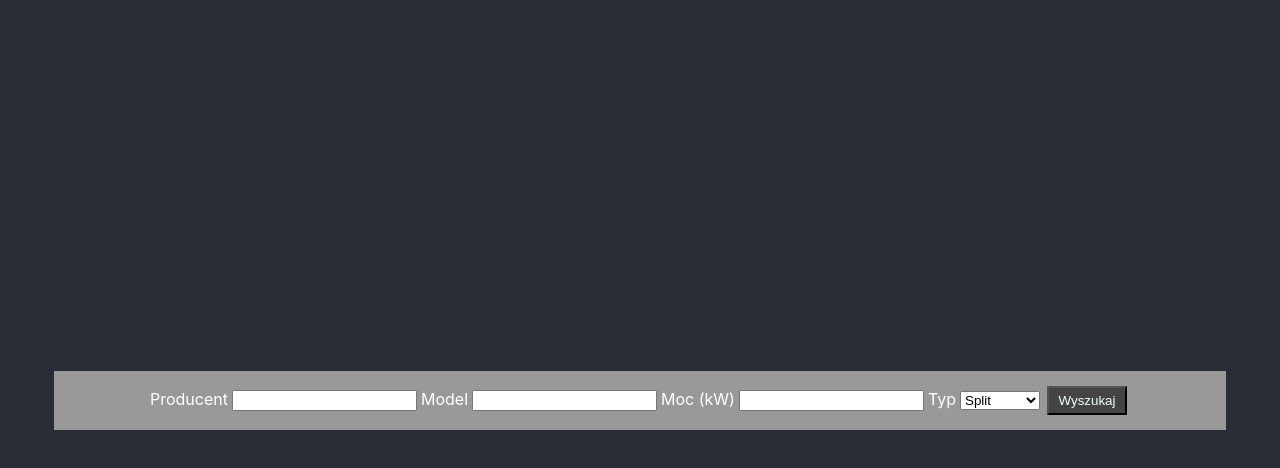
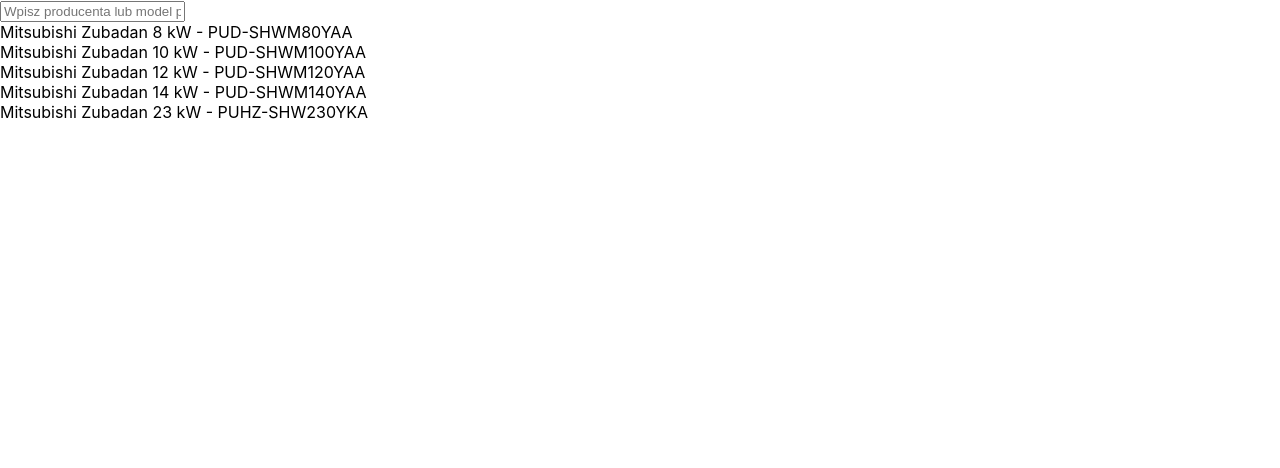
Before and after one commit to DarGrz/HP-Comparison, a React (Create React App) app in the folder hpc/: page / in a window 1280 px wide. Shown: the top 468 px of the page. Built offline with nearby package versions, Linux system fonts and the light colour scheme.

Commit message:
Added filter an DataBase

```diff
--- a/hpc/package.json
+++ b/hpc/package.json
@@ -9,6 +9,9 @@
     "react": "^18.2.0",
     "react-dom": "^18.2.0",
     "react-scripts": "5.0.1",
+    "react-select": "^5.4.0",
+    "semantic-ui-css": "^2.4.1",
+    "semantic-ui-react": "^2.1.3",
     "web-vitals": "^2.1.4"
   },
   "scripts": {
--- a/hpc/src/App.js
+++ b/hpc/src/App.js
@@ -1,11 +1,9 @@
-import logo from "./logo.svg";
-import "./App.css";
-import SearchForm from "./components/SearchForm";
+import SearchBar from "./components/SearchBar";
 
 function App() {
   return (
     <div className="main">
-      <SearchForm />
+      <SearchBar />
     </div>
   );
 }
--- a/hpc/src/components/Button.js
+++ /dev/null
@@ -1,16 +0,0 @@
-import React from "react";
-import classes from "./Button.module.css";
-
-const Button = (props) => {
-  return (
-    <button
-      className={classes.button}
-      type={props.type || "button"}
-      onClick={props.onClick}
-    >
-      {props.children}
-    </button>
-  );
-};
-
-export default Button;
--- a/hpc/src/components/Button.module.css
+++ /dev/null
@@ -1,8 +0,0 @@
-.button {
-  color: azure;
-  background-color: rgb(69, 68, 68);
-  padding: 5px;
-  margin: 5px;
-  width: 5rem;
-  justify-self: flex-end;
-}
--- /dev/null
+++ b/hpc/src/components/SearchBar.jsx
@@ -0,0 +1,28 @@
+import React, { useState } from "react";
+import { Pompy } from "./dummy_data";
+import SearchFilter from "./SearchFilter";
+
+function SearchBar() {
+  const [search, setSearch] = useState("");
+
+  const keys = ["producent", "power", "models", "pn"];
+
+  const searcher = (data) => {
+    return data.filter((item) =>
+      keys.some((key) => item[key].toLowerCase().includes(search))
+    );
+  };
+
+  return (
+    <div>
+      <input
+        placeholder="Wpisz producenta lub model pompy...."
+        className="search"
+        onChange={(e) => setSearch(e.target.value)}
+      />
+      <SearchFilter data={searcher(Pompy)} />
+    </div>
+  );
+}
+
+export default SearchBar;
--- /dev/null
+++ b/hpc/src/components/SearchFilter.jsx
@@ -0,0 +1,19 @@
+import React, { useState } from "react";
+import classes from "./SearchFilter.module.css";
+
+function SearchFilter({ data }) {
+  return (
+    <div className={classes.control}>
+      {data.slice(-10).map((item) => (
+        <div key={item.pn}>
+          <span className="info_card">
+            {item.thumb} {item.producent} {item.models} {item.power} kW -{" "}
+            {item.pn}
+          </span>
+        </div>
+      ))}
+    </div>
+  );
+}
+
+export default SearchFilter;
--- a/hpc/src/components/SearchForm.js
+++ /dev/null
@@ -1,70 +0,0 @@
-import react, { useState } from "react";
-import classes from "./SearchForm.module.css";
-import Button from "./Button";
-
-const SearchForm = () => {
-  const [searchProducent, setSearchProducent] = useState("");
-  const [searchModel, setSearchModel] = useState("");
-  const [searchPower, setSearchPower] = useState("");
-  const [searchType, setSearchType] = useState("");
-
-  const searchHandler = (e) => {
-    e.preventDefault();
-    console.log(searchProducent, searchModel, searchPower, searchType);
-    setSearchProducent("");
-    setSearchModel("");
-    setSearchPower("");
-  };
-
-  const producentSearchHandler = (event) => {
-    setSearchProducent(event.target.value);
-  };
-  const modelSearchHandler = (e) => {
-    setSearchModel(e.target.value);
-  };
-  const powerSearchHandler = (e) => {
-    setSearchPower(e.target.value);
-  };
-  const typeSearchHandler = (e) => {
-    setSearchType(e.target.value);
-  };
-
-  return (
-    <div className={classes.searchform}>
-      <form onSubmit={searchHandler} id="searchform">
-        <label htmlFor="producent">Producent</label>
-        <input
-          value={searchProducent}
-          type="text"
-          id="producent"
-          onChange={producentSearchHandler}
-        ></input>
-
-        <label htmlFor="model">Model</label>
-        <input
-          value={searchModel}
-          type="text"
-          id="model"
-          onChange={modelSearchHandler}
-        ></input>
-
-        <label htmlFor="power">Moc (kW)</label>
-        <input
-          value={searchPower}
-          type="text"
-          id="power"
-          onChange={powerSearchHandler}
-        ></input>
-
-        <label htmlFor="type">Typ</label>
-        <select id="type" form="searchform" onChange={typeSearchHandler}>
-          <option value="Split">Split</option>
-          <option value="Monoblok">Monoblok</option>
-        </select>
-        <Button type="submit">Wyszukaj</Button>
-      </form>
-    </div>
-  );
-};
-
-export default SearchForm;
--- a/hpc/src/components/SearchForm.module.css
+++ /dev/null
@@ -1,17 +0,0 @@
-.searchform {
-  display: flex;
-  justify-content: center;
-  align-items: center;
-  background: #999;
-  width: 90%;
-  margin: 10px;
-  padding: 10px;
-}
-
-input,
-label,
-select {
-  margin: 2px;
-}
-
-@media (max-width: );
--- a/hpc/src/components/dummy_data.js
+++ b/hpc/src/components/dummy_data.js
@@ -1,97 +1,97 @@
-const pompy = [
+export const Pompy = [
   {
     producent: "Mitsubishi",
     models: "Zubadan",
     pn: "PUD-SHWM80YAA",
-    power: 8,
+    power: "8",
     type: "Split",
-    phases: 3,
+    phases: "3",
     factor: "R32",
-    makstemp: 60,
+    makstemp: "60",
     pefficinecy35: "A+++",
     pefficiency55: "A++",
-    nominal35: 8,
-    nominal55: 8,
+    nominal35: "8",
+    nominal55: "8",
     maksmin10w35: "9,7",
     makmin15w35: "8,8",
     sizemm: "1020x1050x480",
-    weight: 115,
-    db: 56,
+    weight: "115",
+    db: "56",
   },
   {
     producent: "Mitsubishi",
     models: "Zubadan",
     pn: "PUD-SHWM100YAA",
-    power: 10,
+    power: "10",
     type: "Split",
-    phases: 3,
+    phases: "3",
     factor: "R33",
-    makstemp: 60,
+    makstemp: "60",
     pefficinecy35: "A+++",
     pefficiency55: "A++",
-    nominal35: 10,
-    nominal55: 10,
-    maksmin10w35: 12,
+    nominal35: "10",
+    nominal55: "10",
+    maksmin10w35: "12",
     makmin15w35: "10,7",
     sizemm: "1020x1050x480",
-    weight: 121,
-    db: 59,
+    weight: "121",
+    db: "59",
   },
   {
     producent: "Mitsubishi",
     models: "Zubadan",
     pn: "PUD-SHWM120YAA",
-    power: 12,
+    power: "12",
     type: "Split",
-    phases: 3,
+    phases: "3",
     factor: "R34",
-    makstemp: 60,
+    makstemp: "60",
     pefficinecy35: "A+++",
     pefficiency55: "A++",
-    nominal35: 12,
-    nominal55: 12,
+    nominal35: "12",
+    nominal55: "12",
     maksmin10w35: "13,6",
     makmin15w35: "12,3",
     sizemm: "1020x1050x480",
-    weight: 121,
-    db: 60,
+    weight: "121",
+    db: "60",
   },
   {
     producent: "Mitsubishi",
     models: "Zubadan",
     pn: "PUD-SHWM140YAA",
-    power: 14,
+    power: "14",
     type: "Split",
-    phases: 3,
+    phases: "3",
     factor: "R35",
-    makstemp: 60,
+    makstemp: "60",
     pefficinecy35: "A+++",
     pefficiency55: "A++",
-    nominal35: 14,
-    nominal55: 14,
+    nominal35: "14",
+    nominal55: "14",
     maksmin10w35: "14,9",
     makmin15w35: "14,2",
     sizemm: "1020x1050x480",
-    weight: 122,
-    db: 62,
+    weight: "122",
+    db: "62",
   },
   {
     producent: "Mitsubishi",
     models: "Zubadan",
     pn: "PUHZ-SHW230YKA",
-    power: 23,
+    power: "23",
     type: "Split",
-    phases: 3,
+    phases: "3",
     factor: "R36",
-    makstemp: 60,
+    makstemp: "60",
     pefficinecy35: "A+++",
     pefficiency55: "A++",
-    nominal35: 23,
+    nominal35: "23",
     nominal55: "22,8",
     maksmin10w35: "25,6",
     makmin15w35: "22,9",
     sizemm: "1338x1050x370",
-    weight: 143,
-    db: 75,
+    weight: "143",
+    db: "75",
   },
 ];
--- /dev/null
+++ b/package.json
@@ -0,0 +1,5 @@
+{
+  "dependencies": {
+    "react-select": "^5.4.0"
+  }
+}
```
Also changed, not shown: hpc/src/components/InfoCard.jsx (added, +7 -0 lines), hpc/src/components/SearchFilter.module.css (added), 2 other files (tests, documents, lock files or other folders).
